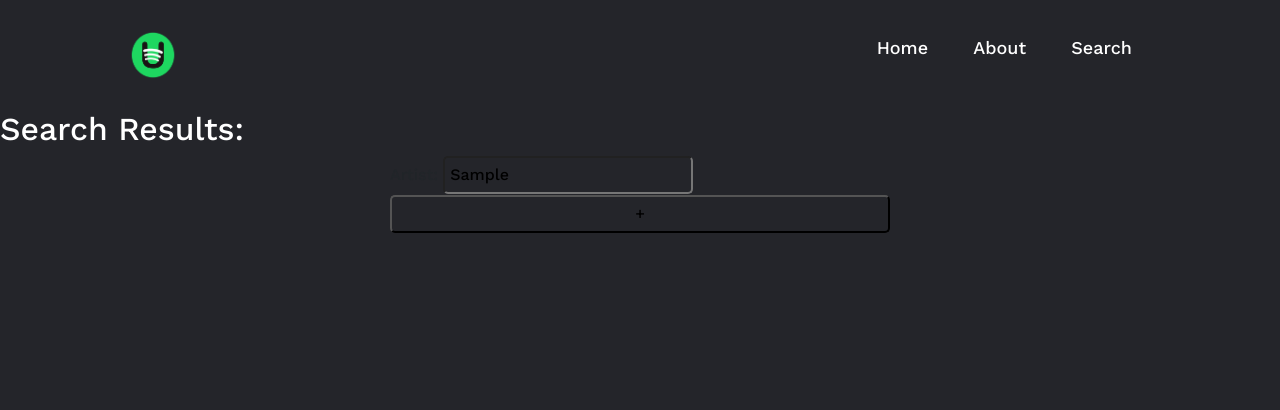
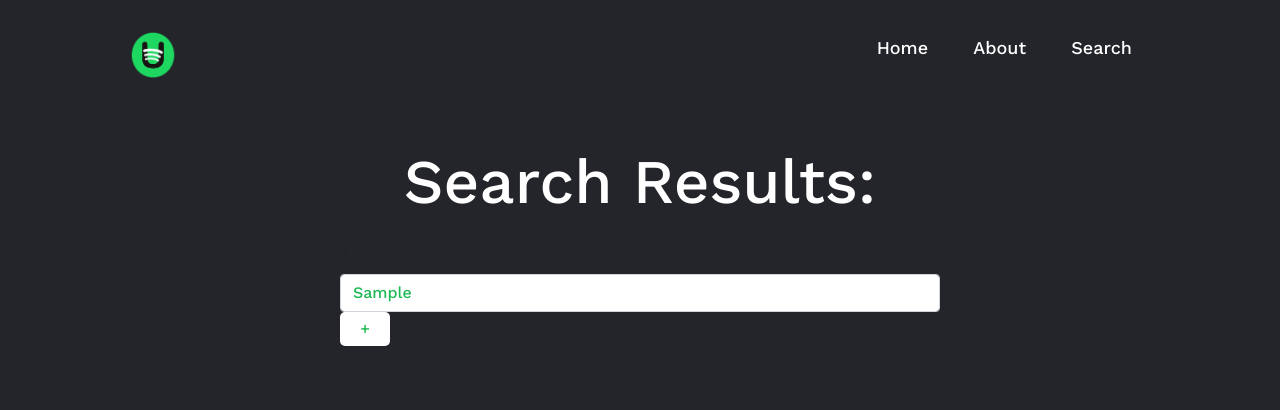
Before and after one commit to jessejamesss/Spotify, a Node project: template views/as-search.ejs in a window 1280 px wide. Shown: the top 410 px of the page. Run offline with Node 20 templates, Linux system fonts and the light colour scheme; the template is opened without the code that fills it: most values are stand-ins (such as "Sample title", 1, 10 or a date in 2020).

Commit message:
homepage buttons work/display results vertically/navbar stick

```diff
--- a/app.js
+++ b/app.js
@@ -47,6 +47,10 @@
     res.render("home");
 });
 
+app.get("/about",(req, res) => {
+    res.render("about");
+});
+
 app.get("/search", (req, res) => {
     res.render("search");
 });
@@ -64,6 +68,10 @@
         selectSongs: user_songs
     });
 });
+
+// app.post("/about", (req, res) => {
+//     res.render("about");
+// });
 
 app.post('/searched-song', (req, res) => {
     var isSong = false;
--- a/function.css
+++ /dev/null
@@ -1,215 +0,0 @@
-@import url('https://fonts.googleapis.com/css2?family=Work+Sans:wght@500&display=swap');
-
-body {
-    font-family: "Work Sans", sans-serif;
-    margin: 0;
-    background-color: #24252A;
-}
-
-h1 {
-    padding-top: 95px;
-    font-size: large;
-    align-items: center;
-    color: white;
-}
-
-h3 {
-    padding-top: 25px;
-    align-items: center;
-    color: white;
-}
-
-.intro {
-    text-align: center;
-}
-
-section {
-    height: 100%;
-}
-
-.containerTop {
-    max-width: 840px;
-    margin: 0 auto;
-    /* position: fixed; */
-    /* top: 50%;
-    left: 50%; */
-    text-align: center;
-}
-
-/* .searchContainer{
-    justify-content: center;
-} */
-
-.quote {
-    padding-top: 25px;
-    padding-bottom: 75px;
-    align-items: center;
-    color: white;
-    width: 50%;
-    margin: auto;
-    font-size: 18px;
-}
-
-form input,
-textarea {
-    padding: 5px;
-    border-radius: 5px;
-    width: 250px;
-}
-
-form {
-    width: 500px;
-    margin: 0 auto;
-}
-
-form input[type="submit"] {
-    width: 500px;
-}
-
-#dropdown {
-    font-family: "Work Sans", sans-serif;
-    background-color: #1db954;
-    color: white;
-    width: 150px;
-    border-radius: 5px;
-}
-
-.minusButton {
-    color:#1db954;
-}
-
-.songCSS {
-    display: block;
-    width: 500px;
-    height: calc(1.5em + 0.75rem + 2px);
-    padding: 0.375rem 0.75rem;
-    font-size: 1rem;
-    font-weight: 400;
-    line-height: 1.5;
-    color:#1db954;
-    background-color: white;
-    background-clip: padding-box;
-    border: 1px solid #ced4da;
-    border-radius: 0.25rem;
-    transition: border-color .15s ease-in-out,
-    box-shadow .15s ease-in-out;
-}
-
-#search-results {
-    width: 500px;
-    border-radius: 5px;
-    display: flex;
-}
-
-.resultsChart {
-    padding-top: 25px;
-    padding-bottom: 50px;
-    display: flex;
-    /* text-align: center; */
-    justify-content: center;
-}
-
-.submit-button-wrapper {
-    margin: 20px 0;
-}
-
-* {
-    box-sizing: border-box;
-    margin: 0;
-    padding: 0;
-    background-color: #24252A;
-}
-
-html {
-    scroll-behavior: smooth;
-}
-
-li, a, button, h2, p {
-    font-family: "Work Sans", sans-serif;
-    font-weight: 500;
-    font-size: 18px;
-    color: #FFFFFFFF;
-    text-decoration: none;
-}
-
-h1 {
-    font-family: "Work Sans", sans-serif;
-    font-weight: 300;
-    font-size: 62px;
-    color: #FFFFFFFF;
-    text-decoration: none;
-}
-
-h2 {
-    font-family: "Work Sans", sans-serif;
-    font-weight: 500;
-    font-size: 32px;
-    color: #FFFFFFFF;
-    text-decoration: none;
-}
-
-p {
-    font-family: "Work Sans", sans-serif;
-    font-weight: 300;
-    font-size: 18px;
-    color: #FFFFFFFF;
-    text-decoration: none;
-    /* margin-block-start: 1em;
-    margin-block-end: 1em;
-    margin-inline-start: 0px;
-    margin-inline-end: 0px; */
-}
-
-header {
-    display: flex;
-    justify-content: flex-end;
-    align-items: center;
-    padding: 30px 10%;
-    /* position: fixed; */
-}
-
-/*landing page css*/
-
-* {
-    box-sizing: border-box;
-}
-
-/* html,
-body,
-section,
-div {
-    height: 100%;
-} */
-
-section {
-    width: 100%;
-}
-
-.logo {
-    margin-right: auto;
-    cursor: pointer;
-}
-
-.img-responsive {
-    height: auto;
-    width: auto;
-    max-height: 72px;
-    max-width: 250px;
-}
-
-.nav_links {
-    list-style: inline-block;
-}
-
-.nav_links li {
-    display: inline-block;
-    padding: 0px 20px;
-}
-
-.nav_links li a {
-    transition: all 0.3s ease 0s;
-}
-
-.nav_links li a:hover {
-    color: #1db954;
-}
--- a/package.json
+++ b/package.json
@@ -20,6 +20,6 @@
   "dependencies": {
     "body-parser": "^1.20.0",
     "ejs": "^3.1.7",
-    "express": "^4.17.3"
+    "express": "^4.18.1"
   }
 }
--- a/public/css/tt.css
+++ b/public/css/tt.css
@@ -101,14 +101,16 @@
 }
 
 .searchBtn {
-    background-color:#1db954;
+    background-color: #1db954;
     color: white;
 }
 
 .containBtn {
     background-color: white;
-    color:#1db954;
+    color: #1db954;
+    border:none;
     max-width: 50px;
+    max-height: 40px;
 }
 
 #dropdown {
@@ -127,7 +129,7 @@
 .songCSS {
     display: block;
     width: 600px;
-    height: calc(1.5em + 0.75rem + 2px);
+    /* height: calc(1.5em + 0.75rem + 2px); */
     padding: 0.375rem 0.75rem;
     font-size: 1rem;
     font-weight: 400;
--- a/views/as-search.ejs
+++ b/views/as-search.ejs
@@ -11,7 +11,7 @@
         <meta name="viewport" content="width=device-width, initial-scale=1">
         <link rel="stylesheet" href="https://stackpath.bootstrapcdn.com/bootstrap/4.4.1/css/bootstrap.min.css"
             integrity="sha384-Vkoo8x4CGsO3+Hhxv8T/Q5PaXtkKtu6ug5TOeNV6gBiFeWPGFN9MuhOf23Q9Ifjh" crossorigin="anonymous">
-        <link rel="stylesheet" href="css/function.css">
+        <link rel="stylesheet" href="css/tt.css">
         <title>SpotifyU</title>
     </head>
 
@@ -28,13 +28,20 @@
         </header>
 
     <body>
-        <h2>Search Results: </h2>
+        <section>
+            <div class="containerTop">
+                <div class="intro">
+                    <h1>Search Results:</h1>
+                </div>
+            </div>
+        </section>
+
         <div id="results-container">
             <% if (isSong_ejs) { %>
                 <% for (let i = 0; i < songResults.length; i++) { %>
                     <form action="artist-similarity" method="POST">
                         <label>Song Name: </label>
-                        <input type="text" name="song" value="<%= songResults[i][1]%>" readonly></input>
+                        <input type="text" name="song" class="songCSS" value="<%= songResults[i][1]%>" readonly></input>
                         <input type="hidden" name="songID" value="<%= songResults[i][0]%>"></input>
                         <p name="artist">Artist: <%=  songResults[i][5]%> </p>
                         <input type="submit" id="btn<%=  i%>" value="+"></input>
@@ -44,8 +51,8 @@
                 <% for (var i = 0; i < artistSearched.length; i++){ %>
                     <form action="artist-similarity" method="POST">
                         <label>Artist: </label>
-                        <input type="text" name="artist" value="<%= artistSearched[i]%>" readonly></input>
-                        <input type="submit" id="btn<%=  i%>" value="+"></input>
+                        <input type="text" name="artist" class= "songCSS" value="<%= artistSearched[i]%>" readonly></input>
+                        <input type="submit" class="containBtn" id="btn<%=  i%>" value="+"></input>
                     </form>
                 <% } %>
             <% } %>
```
Also changed, not shown: other parts of public/css/tt.css (+37 -1 lines), function.ejs (deleted, +0 -107 lines), public/css/function.css (+14 -1 lines), public/css/home.css (+15 -2 lines), views/artist-similarity.ejs (+9 -7 lines), views/home.ejs (+14 -10 lines), views/search.ejs (+8 -23 lines), views/tr-search.ejs (+12 -5 lines), views/track-recommender.ejs (+10 -9 lines), views/trait-tracker.ejs (+31 -6 lines), public/images/artist_sim.png (added), public/images/track_recom.png (added), public/images/trait_tracker.png (added), 2 other files.
